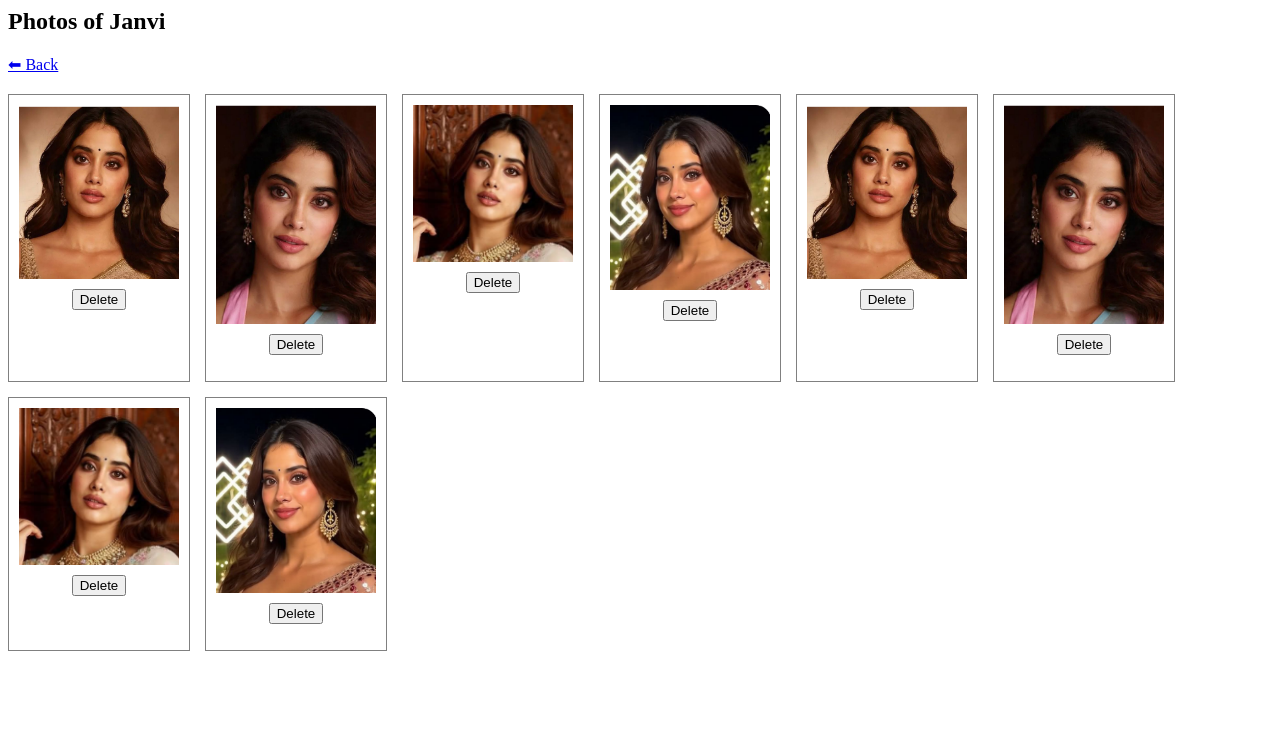
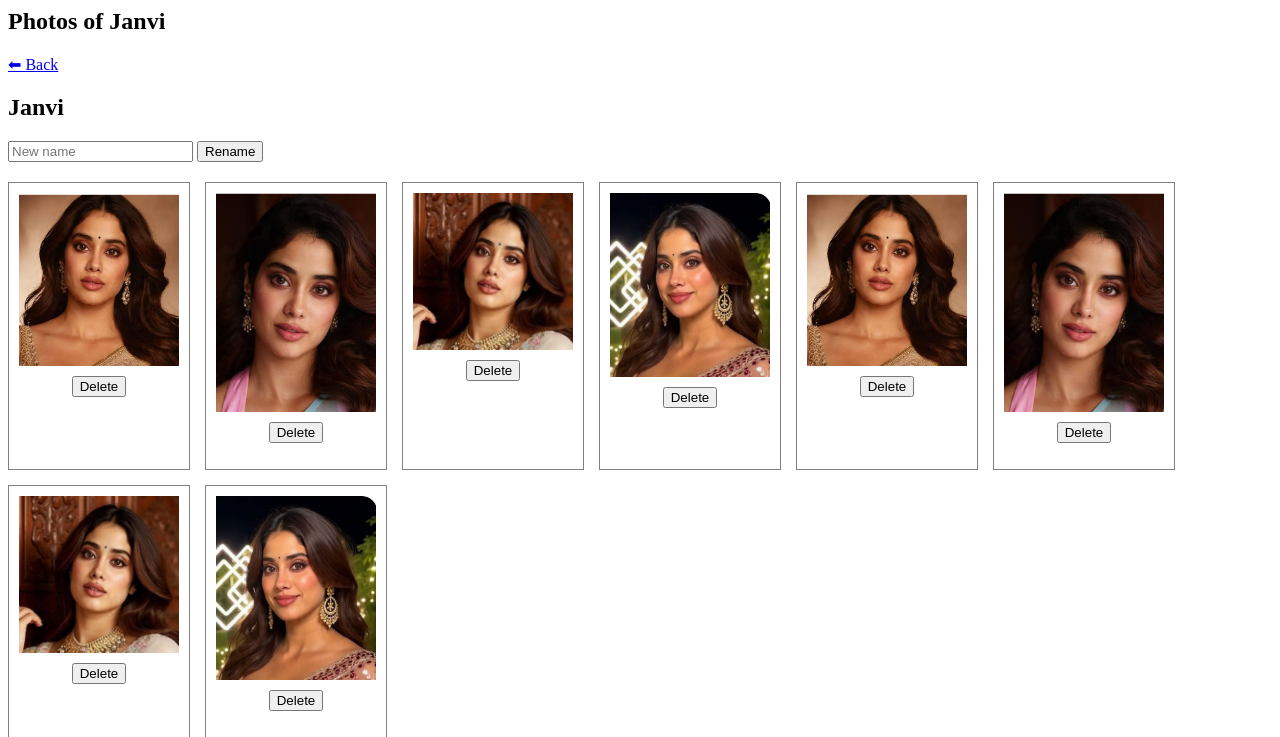
Before and after one commit to omkar142web/face-app, a Flask app: page /person/Janvi in a window 1280 px wide. Shown: the top 737 px of the page. Run offline with Flask 3, Linux system fonts and the light colour scheme; data comes from the database, SQL or seed files in the repository; both versions use the stored data as it was after the commit.

Commit message:
rename-person

```diff
--- a/app.py
+++ b/app.py
@@ -6,6 +6,7 @@ import numpy as np
 import os
 import cv2
 import uuid
+import shutil
 
 from database import init_db, insert_face, get_all_faces
 
@@ -259,6 +260,34 @@ def delete_photo():
 
     return redirect(request.referrer)
 
+from database import rename_person
+@app.route("/rename-person", methods=["POST"])
+def rename_person_route():
+    old = request.form.get("old")
+    new = request.form.get("new")
+
+    if not old or not new:
+        return "Invalid", 400
+
+    old_folder = os.path.join("faces", old)
+    new_folder = os.path.join("faces", new)
+
+    # rename folder if exists
+    if os.path.exists(old_folder):
+        if os.path.exists(new_folder):
+            # if new exists → merge (optional, for now we just move files)
+            for f in os.listdir(old_folder):
+                shutil.move(os.path.join(old_folder, f), new_folder)
+            os.rmdir(old_folder)
+        else:
+            os.rename(old_folder, new_folder)
+
+    # update DB
+    # from database import rename_person
+    rename_person(old, new)
+
+    return redirect(f"/person/{new}")
+
 
 
 if __name__ == "__main__":
--- a/database.py
+++ b/database.py
@@ -94,3 +94,23 @@ def delete_face(image_path):
 
     conn.commit()
     conn.close()
+
+
+def rename_person(old_name, new_name):
+    conn = sqlite3.connect(DB)
+    c = conn.cursor()
+
+    # update name
+    c.execute(
+        "UPDATE faces SET name=? WHERE name=?",
+        (new_name, old_name)
+    )
+
+    # update stored image paths too
+    c.execute(
+        "UPDATE faces SET image_path = REPLACE(image_path, ?, ?) WHERE image_path LIKE ?",
+        (f"faces/{old_name}", f"faces/{new_name}", f"%faces/{old_name}%")
+    )
+
+    conn.commit()
+    conn.close()
--- a/templates/index.html
+++ b/templates/index.html
@@ -48,3 +48,7 @@ document.getElementById("videoForm").onsubmit = async (e)=>{
 
 <br>
 <a href="/search">Go to Search Page</a>
+
+<br>
+<br>
+<a href="/scan-faces">Scan face /folder</a>
--- a/templates/person.html
+++ b/templates/person.html
@@ -1,6 +1,13 @@
 <h2>Photos of {{ name }}</h2>
 
 <a href="/search">⬅ Back</a>
+<h2>{{ name }}</h2>
+
+<form action="/rename-person" method="POST" style="margin-bottom:20px">
+  <input type="hidden" name="old" value="{{ name }}">
+  <input name="new" placeholder="New name" required>
+  <button type="submit">Rename</button>
+</form>
 
 <div style="display:flex;flex-wrap:wrap;gap:15px;margin-top:20px">
 
```
Also changed, not shown: faces/Rashi/61d81870-75c4-4463-ba8b-e1fdecb1ab35.jpg (renamed from faces/61d81870-75c4-4463-ba8b-e1fdecb1ab35.jpg), faces/Rashi/8fcce29c-1627-4a19-bc4e-9bc4fb4c3a8d.jpg (renamed from faces/8fcce29c-1627-4a19-bc4e-9bc4fb4c3a8d.jpg), faces/Rashi/b44ab041-75c3-4714-b57e-457244f5509f.jpg (renamed from faces/b44ab041-75c3-4714-b57e-457244f5509f.jpg), faces/Samay/40ee976a-bea9-4df0-a0a5-6edf814c00ee.jpg (renamed from faces/40ee976a-bea9-4df0-a0a5-6edf814c00ee.jpg), faces/Samay/46487003-3e46-42b0-ab58-e85210c141b4.jpg (renamed from faces/46487003-3e46-42b0-ab58-e85210c141b4.jpg), faces/Zakir/272e9802-ae00-4630-ab65-237db4132def.jpg (renamed from faces/272e9802-ae00-4630-ab65-237db4132def.jpg), faces/kat/950b136b-1042-49ec-82dc-9ccdc057aa78.jpg (renamed from faces/950b136b-1042-49ec-82dc-9ccdc057aa78.jpg), models.db, uploads/query.jpg.
